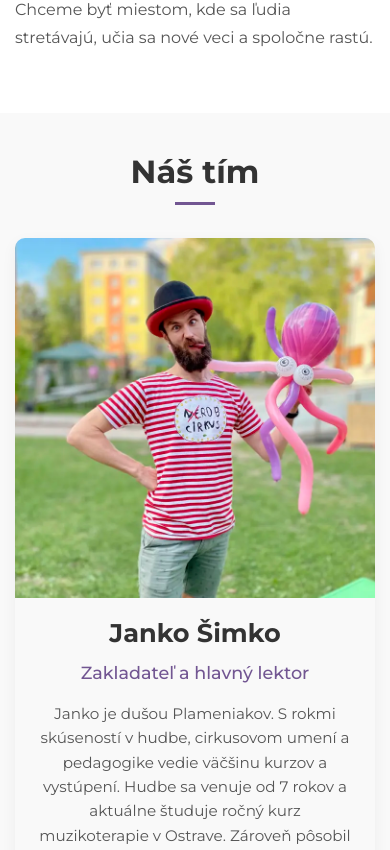
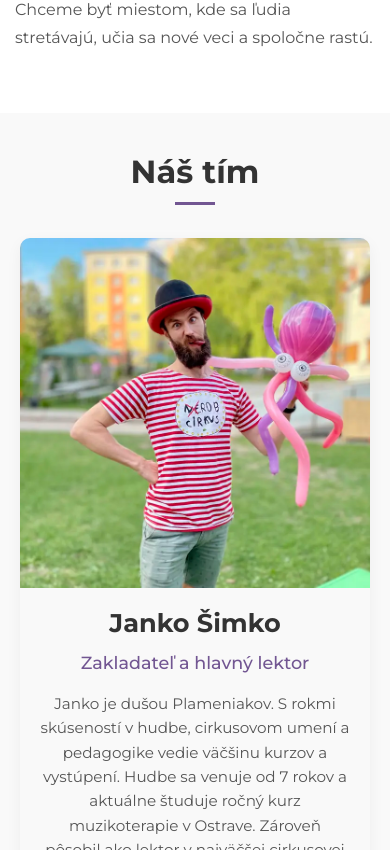
Before and after one commit to Hipapheralkus/plameniaky-website, a React (Vite) app: page /o-nas in a window 390 px wide. Shown: the part 1150-2000 px from the top of the page. Built offline with nearby package versions, Linux system fonts and the light colour scheme.

Commit message:
centering O nas

```diff
--- a/src/components/Grid.jsx
+++ b/src/components/Grid.jsx
@@ -14,6 +14,7 @@ import PropTypes from 'prop-types';
  * @param {string} props.minWidth - Minimum width for fluid items (e.g., '200px', '300px')
  * @param {boolean} props.equalHeight - Whether all grid items should have equal height
  * @param {string} props.alignment - Alignment of grid items: 'top', 'center', 'bottom', 'stretch'
+ * @param {boolean} props.centered - Whether to center the grid items horizontally
  */
 const Grid = ({
   children,
@@ -23,7 +24,8 @@ const Grid = ({
   type = 'fixed',
   minWidth = '300px',
   equalHeight = false,
-  alignment = 'stretch'
+  alignment = 'stretch',
+  centered = false
 }) => {
   // Determine the grid class based on columns and type
   let gridClass = 'grid ';
@@ -81,6 +83,11 @@ const Grid = ({
     gridClass += ' grid-equal-height';
   }
 
+  // Add centering class if specified
+  if (centered) {
+    gridClass += ' grid-centered';
+  }
+
   // Add any additional classes
   if (className) {
     gridClass += ` ${className}`;
@@ -89,7 +96,16 @@ const Grid = ({
   // Create a custom style for fluid grid with specific minWidth
   const gridStyle = {};
   if (type === 'fluid' && !['small', 'medium', 'large', '300px', '400px'].includes(minWidth)) {
-    gridStyle.gridTemplateColumns = `repeat(auto-fill, minmax(${minWidth}, 1fr))`;
+    // IMPORTANT FIX: Use auto-fit instead of auto-fill when centered is true
+    const repeatFunction = centered ? 'auto-fit' : 'auto-fill';
+    // For centered grids, use a maximum size to prevent stretching
+    const maxSize = centered ? '350px' : '1fr';
+    gridStyle.gridTemplateColumns = `repeat(${repeatFunction}, minmax(${minWidth}, ${maxSize}))`;
+
+    // Add justify-content center for centered grids
+    if (centered) {
+      gridStyle.justifyContent = 'center';
+    }
   }
 
   return (
@@ -110,7 +126,8 @@ Grid.propTypes = {
   type: PropTypes.oneOf(['fixed', 'fluid', 'responsive']),
   minWidth: PropTypes.string,
   equalHeight: PropTypes.bool,
-  alignment: PropTypes.oneOf(['top', 'center', 'bottom', 'stretch'])
+  alignment: PropTypes.oneOf(['top', 'center', 'bottom', 'stretch']),
+  centered: PropTypes.bool
 };
 
 export default Grid;
--- a/src/pages/ONas.css
+++ b/src/pages/ONas.css
@@ -87,12 +87,16 @@
 }
 
 /* Team members */
+/* Team members */
 .team-member {
   background-color: var(--color-background-alt);
   border-radius: var(--radius-md);
   overflow: hidden;
   box-shadow: var(--shadow-md);
   transition: transform var(--transition-base);
+  max-width: 350px; /* Add max-width constraint */
+  width: 100%; /* Take full width up to max-width */
+  margin: 0 auto; /* Center the card when it doesn't fill its grid area */
 }
 
 .team-member:hover {
--- a/src/pages/ONas.jsx
+++ b/src/pages/ONas.jsx
@@ -72,9 +72,9 @@ const ONas = () => {
         </div>
       </Section>
 
-      {/* Tím */}
-      <Section title="Náš tím" background="alt" width="wide">
-         <Grid type="fluid" minWidth="280px" gap="medium">
+{/* Tím */}
+<Section title="Náš tím" background="alt" width="wide">
+         <Grid type="fluid" minWidth="280px" gap="medium" centered={true}>
           {teamMembers.map(member => (
             <div className="team-member" key={member.id}> {/* Použite existujúci štýl */}
               <div className="member-photo aspect-1-1">
--- a/src/styles/grid.css
+++ b/src/styles/grid.css
@@ -50,6 +50,44 @@
 
 .grid-fluid-lg {
   grid-template-columns: repeat(auto-fill, minmax(400px, 1fr));
+}
+
+/* Centered grids - NEW */
+.grid-centered {
+  justify-content: center;
+  margin-left: auto;
+  margin-right: auto;
+}
+
+/* Make fluid grids center their items when not enough to fill row */
+.grid-fluid-sm.grid-centered {
+  grid-template-columns: repeat(auto-fit, minmax(200px, 300px));
+  justify-content: center;
+}
+
+.grid-fluid-md.grid-centered {
+  grid-template-columns: repeat(auto-fit, minmax(280px, 350px));
+  justify-content: center;
+}
+
+.grid-fluid-lg.grid-centered {
+  grid-template-columns: repeat(auto-fit, minmax(350px, 450px));
+  justify-content: center;
+}
+
+.grid-auto.grid-centered {
+  grid-template-columns: repeat(auto-fit, minmax(280px, 350px));
+  justify-content: center;
+}
+
+/* Ensure proper sizing on very small screens */
+@media (max-width: 576px) {
+  .grid-fluid-sm.grid-centered,
+  .grid-fluid-md.grid-centered,
+  .grid-fluid-lg.grid-centered,
+  .grid-auto.grid-centered {
+    grid-template-columns: repeat(auto-fit, minmax(280px, 1fr));
+  }
 }
 
 /* Responsive grid columns that adapt to different screen sizes */
```
